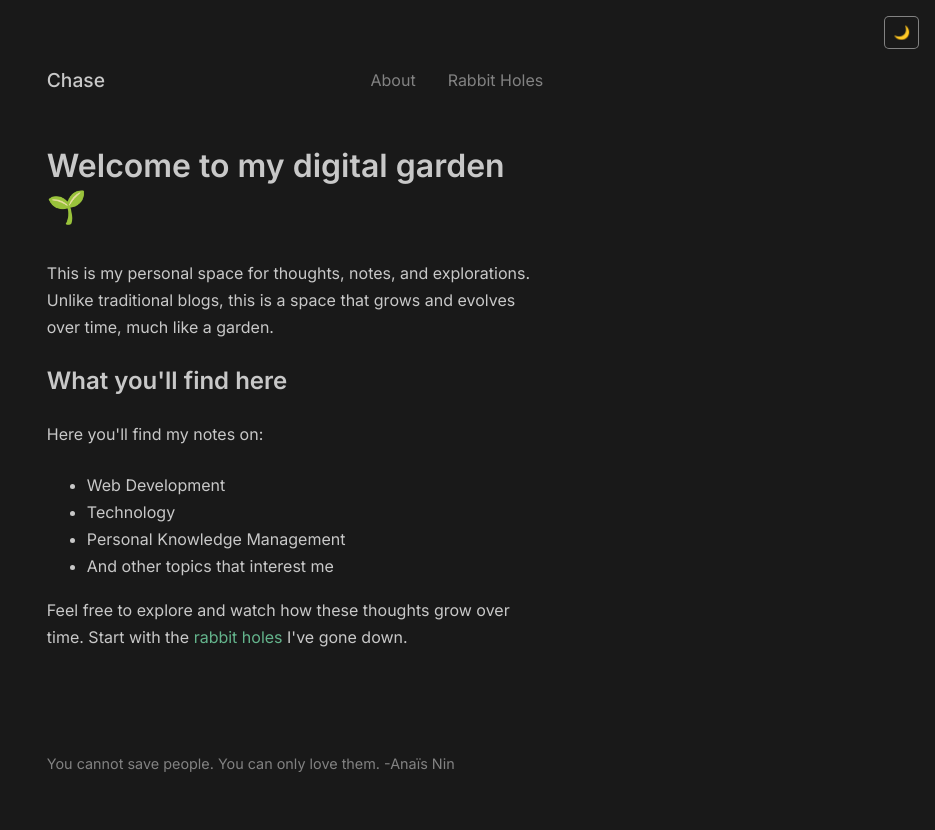
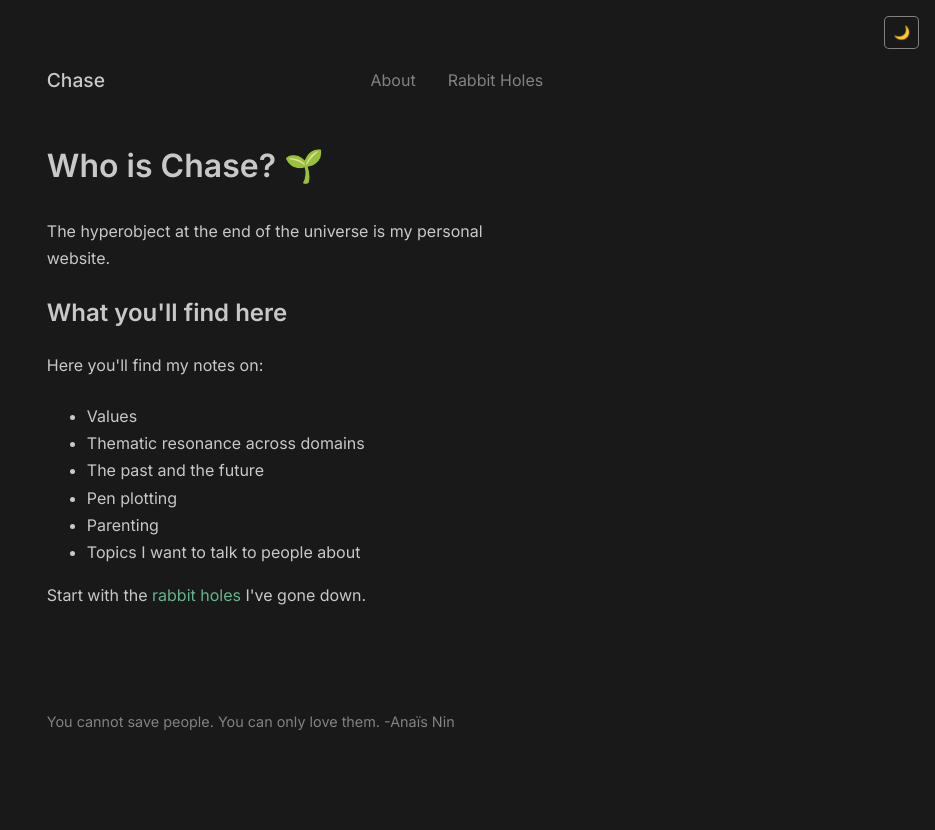
Before and after one commit to chasedotai/starter-static-site, a website: page public/index.html in a window 1280 px wide. Shown: the whole page, without its empty margins (345-1280 px from the left). Drawn offline with Linux system fonts and the light colour scheme.

```diff
--- a/public/index.html
+++ b/public/index.html
@@ -3,7 +3,7 @@
 <head>
     <meta charset="UTF-8">
     <meta name="viewport" content="width=device-width, initial-scale=1.0">
-    <title>About - Digital Garden</title>
+    <title>About Chase</title>
     <link rel="preconnect" href="https://fonts.googleapis.com">
     <link rel="preconnect" href="https://fonts.gstatic.com" crossorigin>
     <link href="https://fonts.googleapis.com/css2?family=Inter:wght@400;500;600&display=swap" rel="stylesheet">
@@ -22,17 +22,19 @@
         </div>
     </nav>
     <main>
-        <h1 id="welcome-to-my-digital-garden-🌱">Welcome to my digital garden 🌱</h1>
-<p>This is my personal space for thoughts, notes, and explorations. Unlike traditional blogs, this is a space that grows and evolves over time, much like a garden.</p>
+        <h1 id="who-is-chase-🌱">Who is Chase? 🌱</h1>
+<p>The hyperobject at the end of the universe is my personal website.</p>
 <h2 id="what-youll-find-here">What you&#39;ll find here</h2>
 <p>Here you&#39;ll find my notes on:</p>
 <ul>
-<li>Web Development</li>
-<li>Technology</li>
-<li>Personal Knowledge Management</li>
-<li>And other topics that interest me</li>
+<li>Values</li>
+<li>Thematic resonance across domains</li>
+<li>The past and the future</li>
+<li>Pen plotting</li>
+<li>Parenting</li>
+<li>Topics I want to talk to people about</li>
 </ul>
-<p>Feel free to explore and watch how these thoughts grow over time. Start with the <a href="/rabbit-holes.html">rabbit holes</a> I&#39;ve gone down. </p>
+<p>Start with the <a href="/rabbit-holes.html">rabbit holes</a> I&#39;ve gone down.</p>
 
     </main>
     <footer>
```
Also changed, not shown: src/content/rabbit-holes.md (+2 -0 lines), src/content/rabbit-holes/What are values?.md (+2 -0 lines), src/content/.obsidian/workspace.json, src/content/experimental-perlin-donut-plotterfiles.png (added).
